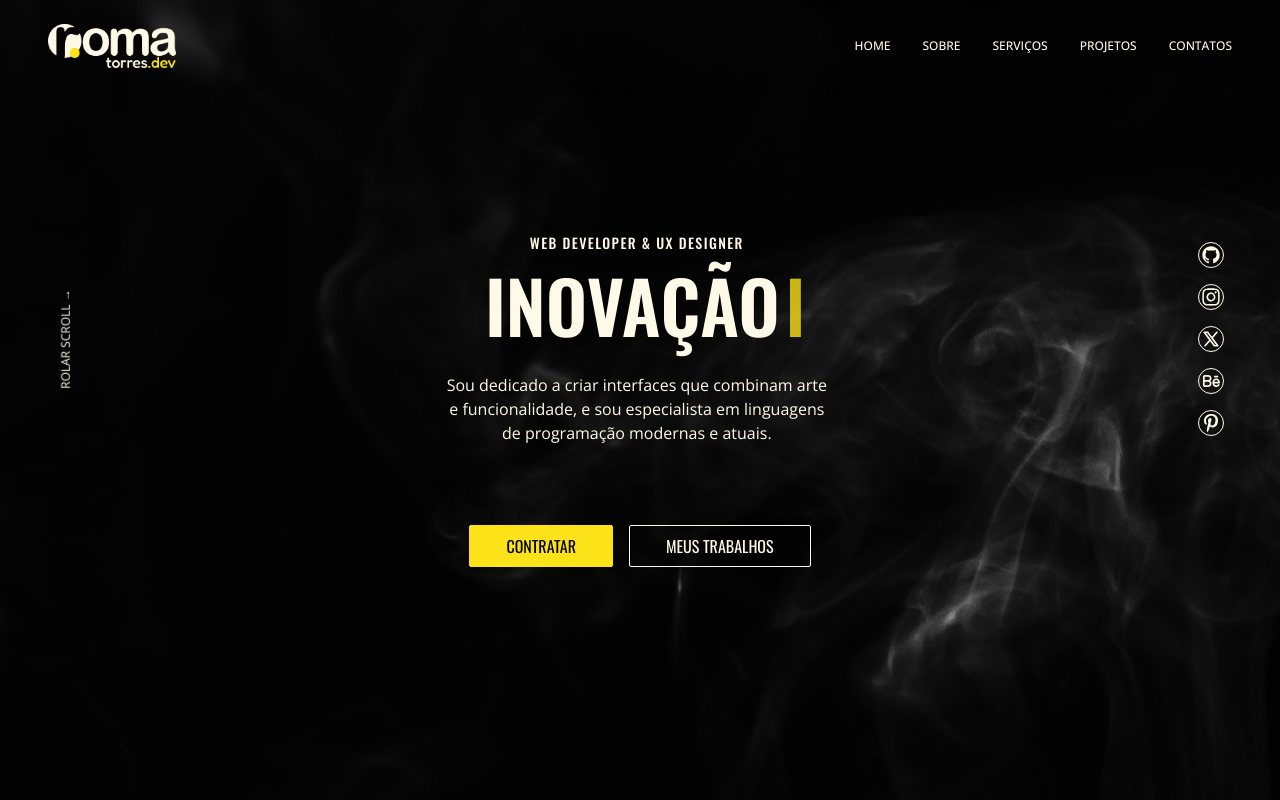
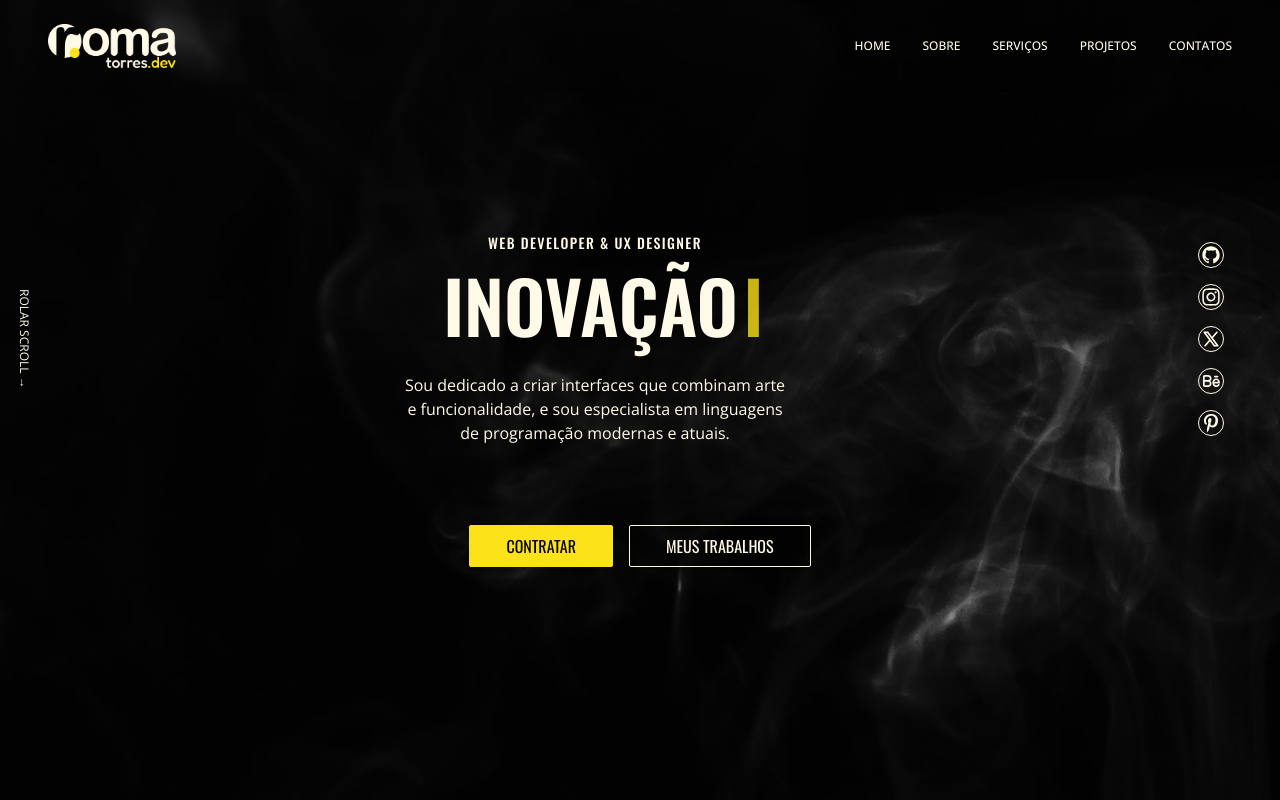
Before and after one commit to romatorres/romatorres-dev, a Next.js app: page / in a window 1280 px wide. Shown: the top 800 px of the page. Built offline with nearby package versions, Linux system fonts and the light colour scheme; no server answers; the database is empty.

Commit message:
rolar scroll

```diff
--- a/src/app/globals.css
+++ b/src/app/globals.css
@@ -9,26 +9,31 @@
 }
 
 /* Efeito Rolar Scroll */
+.writing-mode-vertical-lr {
+  writing-mode: vertical-lr;
+  transform: rotate(180deg);
+}
+
 @keyframes tremor {
   0%,
   100% {
-    transform: translateX(10);
-    rotate: 90deg;
+    transform: translateY(0);
   }
   10%,
   30%,
   50%,
   70%,
   90% {
-    transform: translateX(-1px);
+    transform: translateY(-2px);
   }
   20%,
   40%,
   60%,
   80% {
-    transform: translateX(1px);
+    transform: translateY(3px);
   }
 }
+
 .animate-tremor {
   animation: tremor 0.9s infinite;
 }
```
